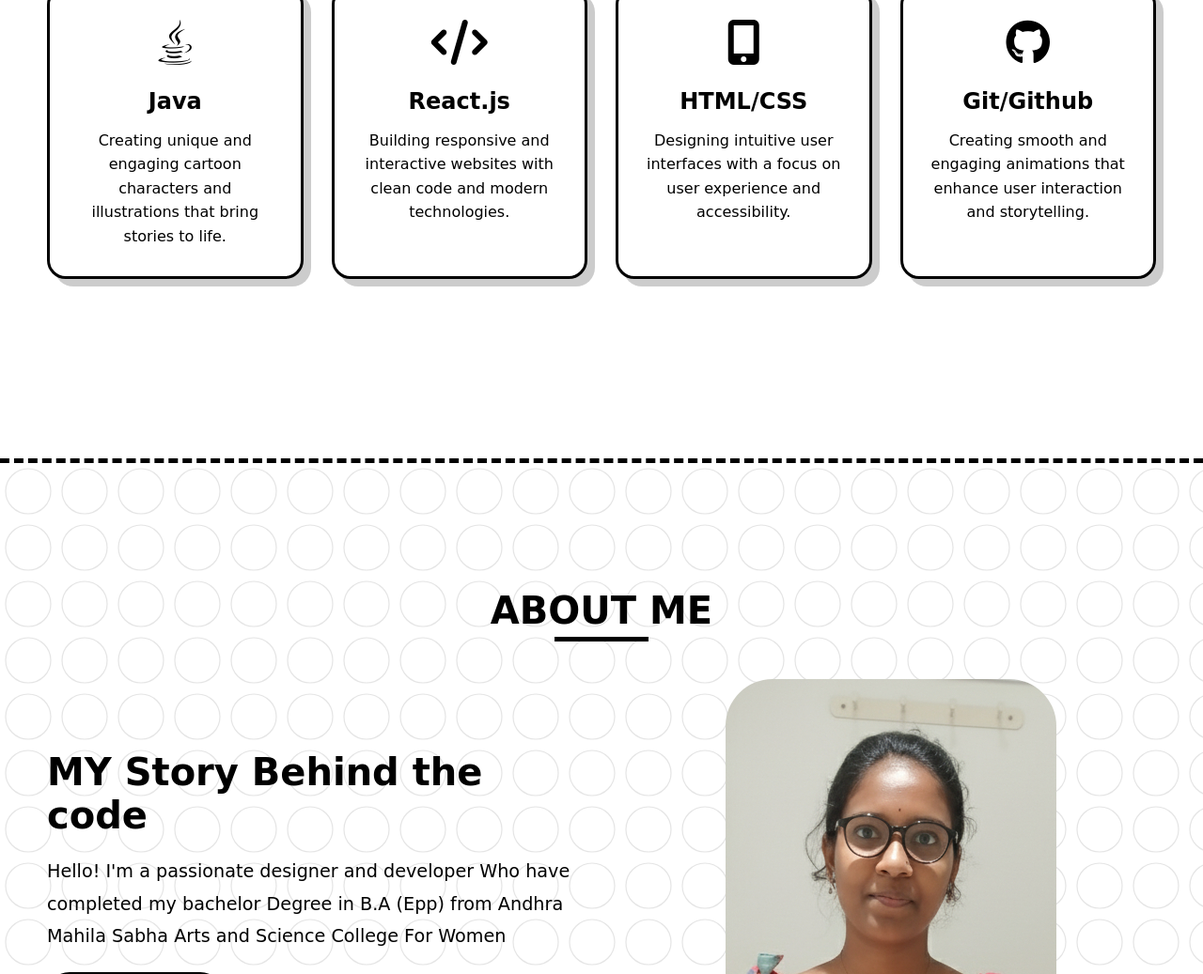
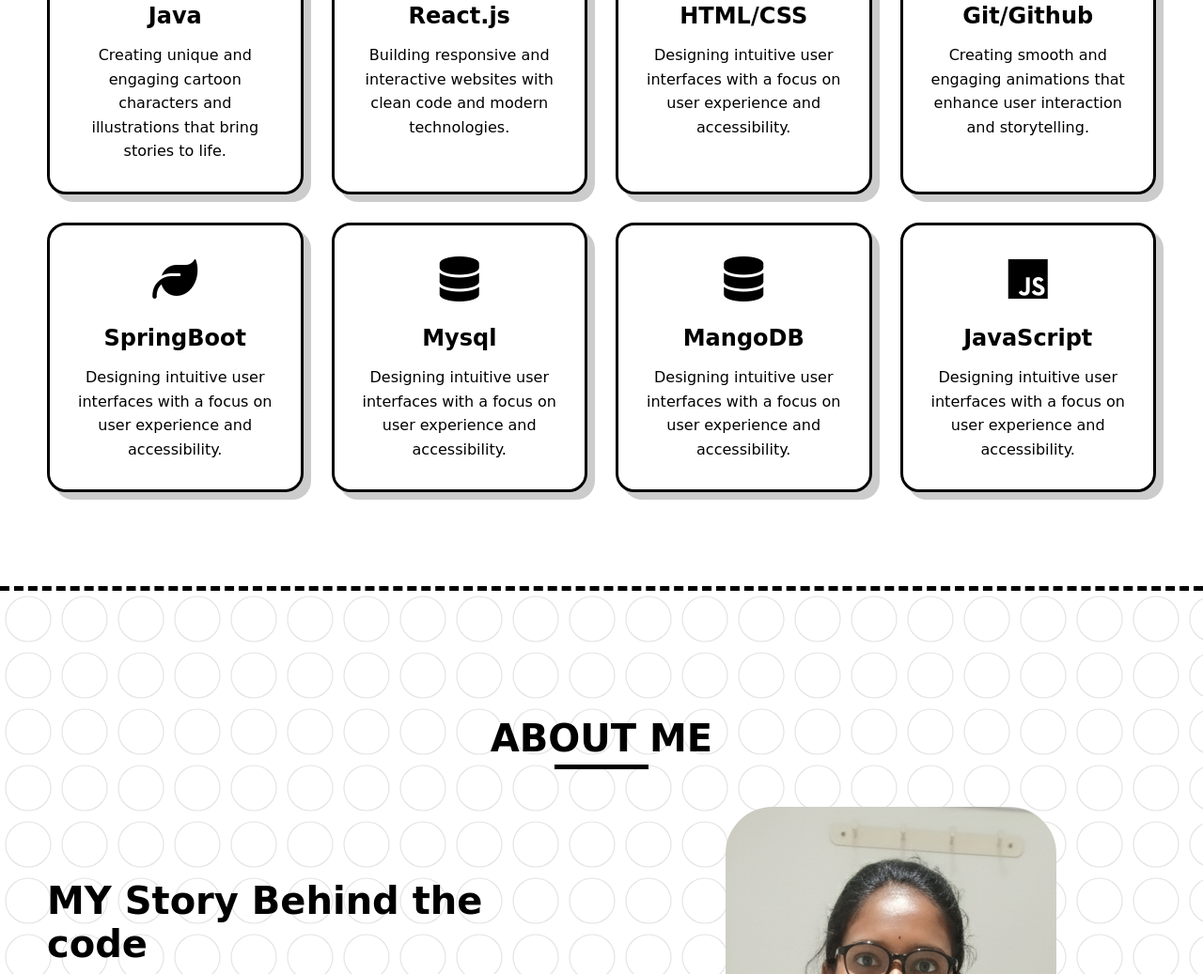
Before and after one commit to shirishagit/SHIRISHA-PORTFOLIO, a plain HTML site: page Index.html in a window 1280 px wide. Shown: the part 1107-2144 px from the top of the page at 94% size. Drawn offline with Linux system fonts and the light colour scheme.

Commit message:
Added new icons

```diff
--- a/Index.html
+++ b/Index.html
@@ -60,6 +60,36 @@
                 </div>
                 <h3>Git/Github</h3>
                 <p>Creating smooth and engaging animations that enhance user interaction and storytelling.</p>
+            </div>
+             <div class="skill-card">
+                <div class="skill-icon">
+        <i class="fa-solid fa-leaf"></i>
+
+                </div>
+                <h3>SpringBoot</h3>
+                <p>Designing intuitive user interfaces with a focus on user experience and accessibility.</p>
+            </div>
+             <div class="skill-card">
+                <div class="skill-icon">
+                        <i class="fa-solid fa-database"></i>
+                </div>
+                <h3>Mysql</h3>
+                <p>Designing intuitive user interfaces with a focus on user experience and accessibility.</p>
+            </div>
+             <div class="skill-card">
+                <div class="skill-icon">
+                    <i class="fa-solid fa-database"></i>
+                </div>
+                <h3>MangoDB</h3>
+                <p>Designing intuitive user interfaces with a focus on user experience and accessibility.</p>
+            </div>
+             <div class="skill-card">
+                <div class="skill-icon">
+                  <i class="fab fa-js"></i>
+
+                </div>
+                <h3>JavaScript</h3>
+                <p>Designing intuitive user interfaces with a focus on user experience and accessibility.</p>
             </div>
         </div>
     </section>
```
Also changed, not shown: Script.js (deleted).
